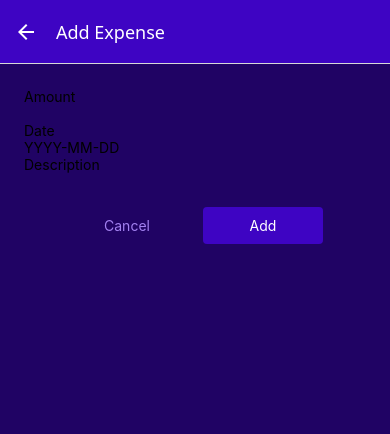
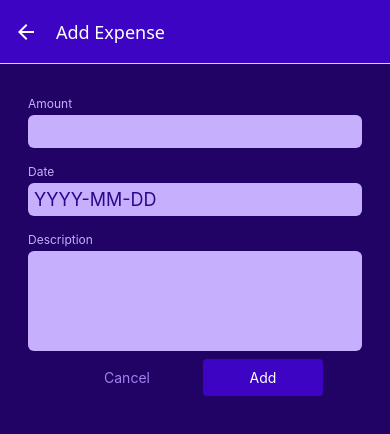
Before and after one commit to Ezekiel-Faith/Expense-Tracker, a React Native app: screen /ManageExpense in a window 390 px wide. Shown: the top 434 px of the page. Built offline with nearby package versions, Linux system fonts and the light colour scheme.

Commit message:
adding styling

```diff
--- a/components/ManageExpense/Input.js
+++ b/components/ManageExpense/Input.js
@@ -1,10 +1,43 @@
-import { Text, TextInput, View } from 'react-native';
+import { StyleSheet, Text, TextInput, View } from 'react-native';
+import { GlobalStyles } from '../../constants/styles';
 
 export function Input({ label, textInputConfig }) {
+  const inputStyles = [styles.input];
+
+  if (textInputConfig && textInputConfig.multiline) {
+    inputStyles.push(styles.inputMultiline);
+  }
+
   return (
-    <View>
-      <Text>{label}</Text>
-      <TextInput {...textInputConfig} />
+    <View style={styles.inputContainer}>
+      <Text style={styles.label}>{label}</Text>
+      <TextInput {...textInputConfig} style={inputStyles} />
     </View>
   );
 }
+
+const styles = StyleSheet.create({
+  inputContainer: {
+    marginHorizontal: 4,
+    marginVertical: 8,
+  },
+
+  label: {
+    fontSize: 12,
+    color: GlobalStyles.colors.primary100,
+    marginBottom: 4,
+  },
+
+  input: {
+    backgroundColor: GlobalStyles.colors.primary100,
+    color: GlobalStyles.colors.primary700,
+    padding: 6,
+    borderRadius: 6,
+    fontSize: 18,
+  },
+
+  inputMultiline: {
+    minHeight: 100,
+    textAlignVertical: 'top',
+  },
+});
```
